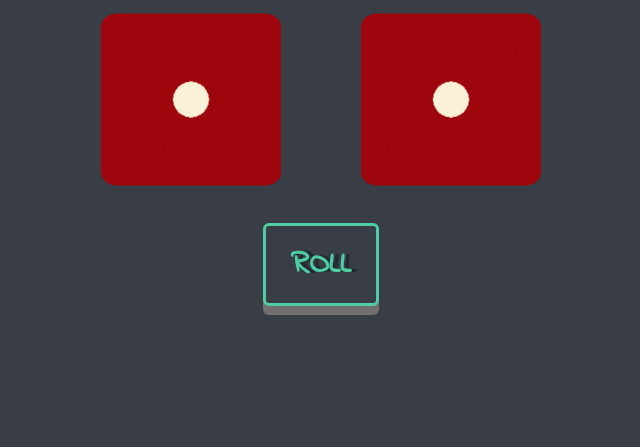
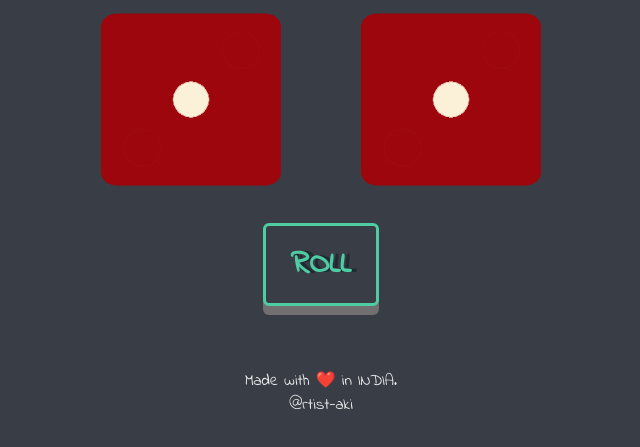
Before and after one commit to akashartist001/Roll_The_Dice, a plain HTML site: page index.html in a window 1280 px wide. Shown: the part 261-708 px from the top of the page, without its empty margins (319-959 px from the left). Drawn offline with Linux system fonts and the light colour scheme.

Commit message:
Update index.html

```diff
--- a/index.html
+++ b/index.html
@@ -37,6 +37,7 @@
   </body>
 
   <footer>
-
+    Made with ❤️ in INDIA.<br />
+    @rtist-aki
   </footer>
 </html>
```
